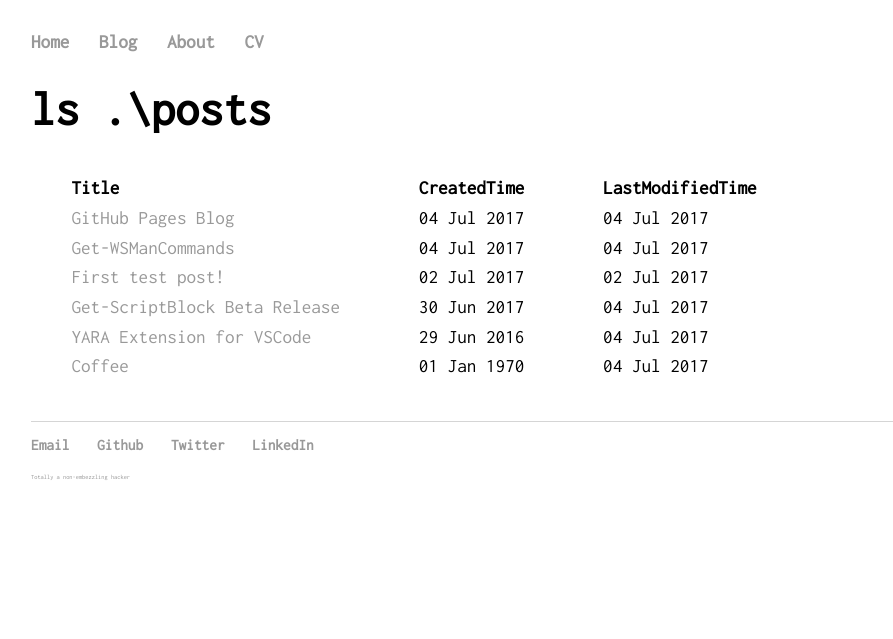
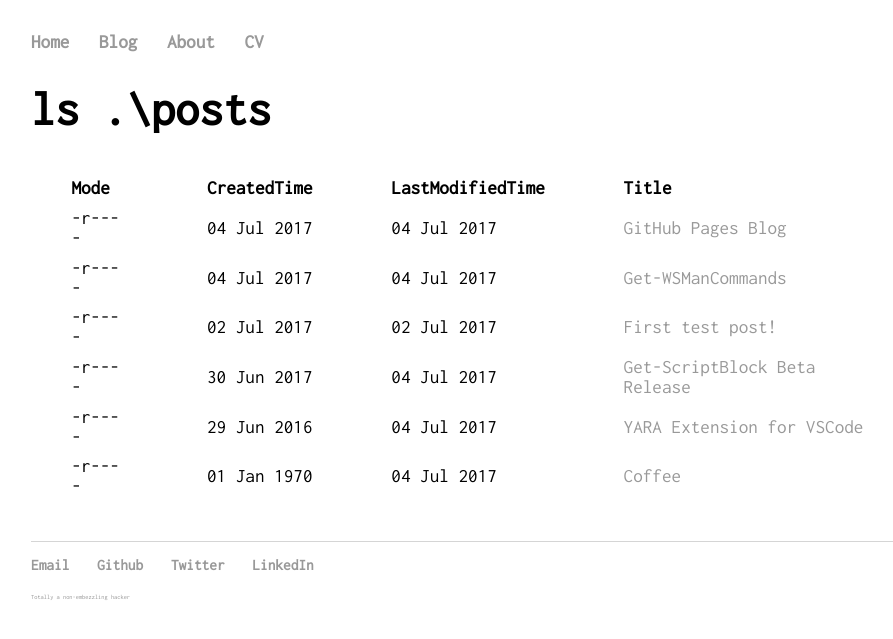
Before and after one commit to infosec-intern/infosec-intern.github.io, a Jekyll site: the page built from blog.html, in a window 1280 px wide. Shown: the top 639 px of the page, without its empty margins (161-1054 px from the left). Built offline with Jekyll 4.4.1, drawn with Linux system fonts in a browser that asks for light colours.

Commit message:
rearranged blog post "attributes"

```diff
--- a/blog.html
+++ b/blog.html
@@ -18,21 +18,23 @@ title: Infosec Intern's Blog
 <table id="posts">
     <thead>
         <tr>
-            <th>Title</th>
+            <th>Mode</th>
             <th>CreatedTime</th>
             <th>LastModifiedTime</th>
+            <th>Title</th>
         </tr>
     </thead>
     <tbody>
         {% for post in site.posts %}
         <tr>
-            <td><a href="{{ post.url }}" title="{{ post.title }}">{{ post.title }}</a></td>
+            <td>-r----</td>
             <td>{{ post.date | date_to_string }}</td>
             {% if post.modified %}
             <td>{{ post.modified | date_to_string }}</td>
             {% else %}
             <td>{{ post.date | date_to_string }}</td>
             {% endif %}
+            <td><a href="{{ post.url }}" title="{{ post.title }}">{{ post.title }}</a></td>
         </tr>
         {% endfor %}
     </tbody>
```
